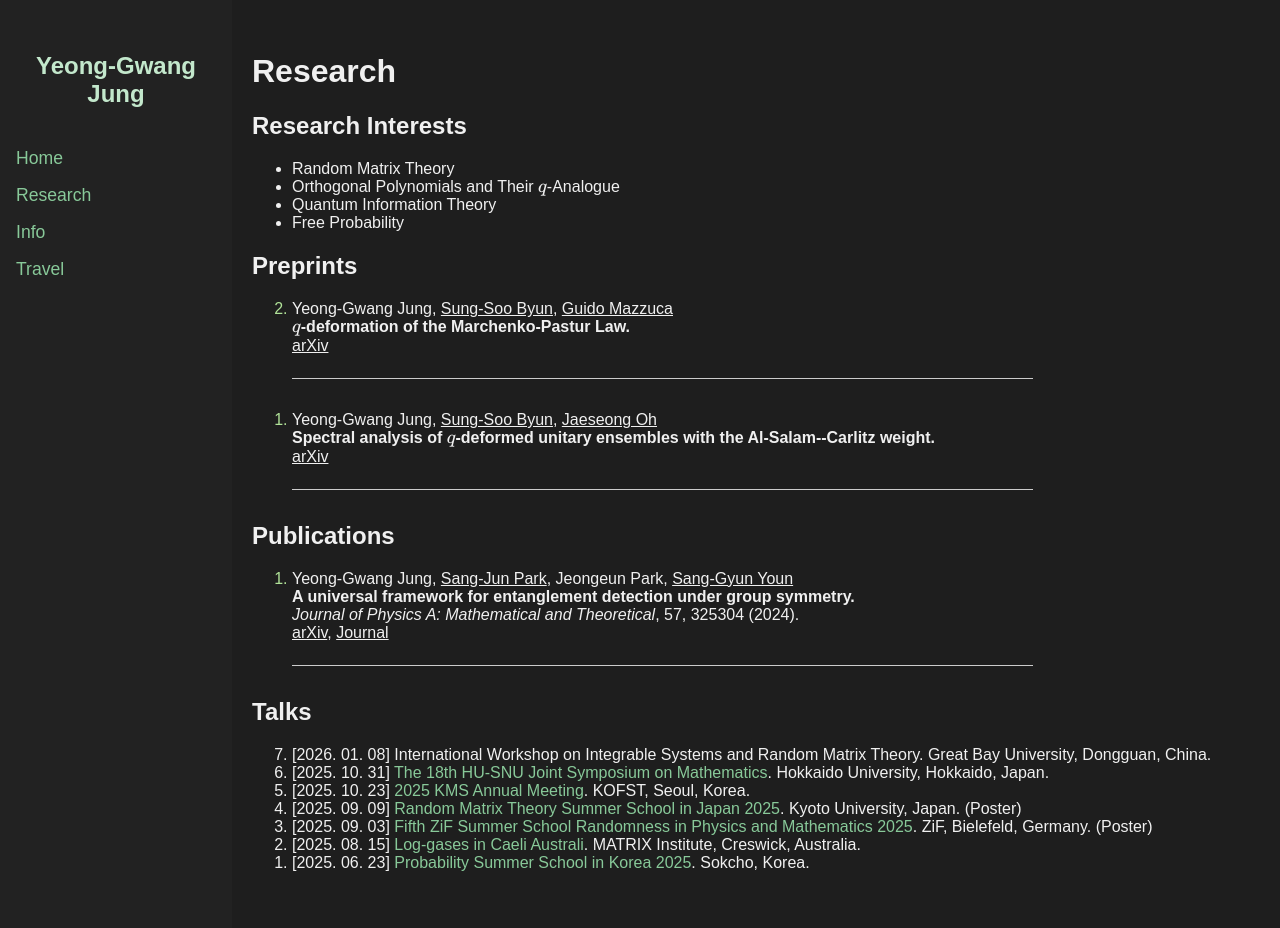
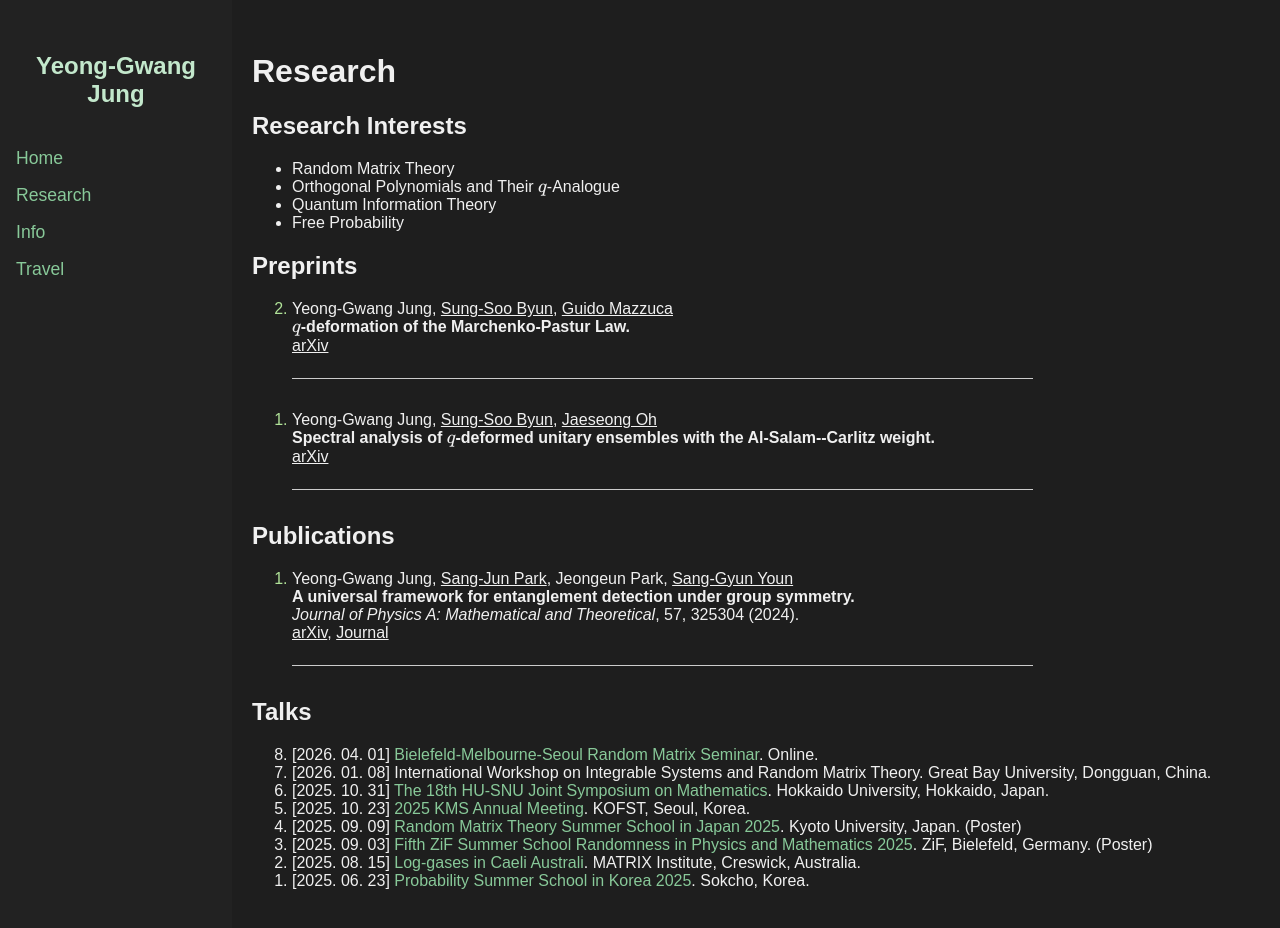
Before and after one commit to y-gJung/y-gJung.github.io, a Jekyll site: the page built from research.md, in a window 1280 px wide and 938 px high. Shown: the top 928 px of the window. Built offline with Jekyll 4.4.1, drawn with Linux system fonts in a browser that asks for light colours.

Commit message:
Update research.md

```diff
--- a/research.md
+++ b/research.md
@@ -40,6 +40,9 @@ title: Research
 ## Talks
 <ol reversed>
   <li>
+    [2026. 04. 01] <a href="https://sites.google.com/view/bms-rmt-seminar/home?authuser=0">Bielefeld-Melbourne-Seoul Random Matrix Seminar</a>. Online.
+  </li>
+  <li>
     [2026. 01. 08] International Workshop on Integrable Systems and Random Matrix Theory. Great Bay University, Dongguan, China.
   </li>
   <li>
```
